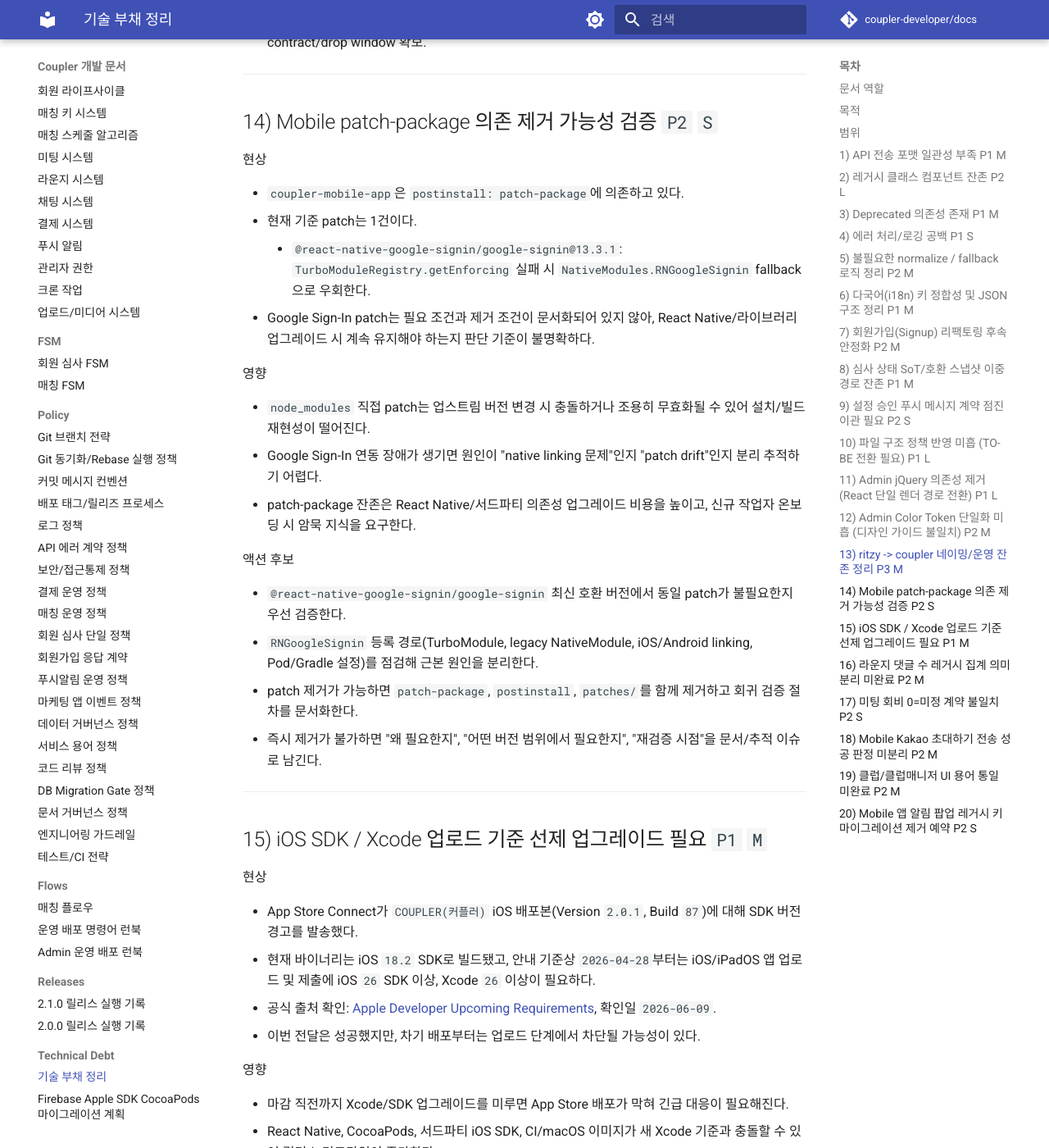
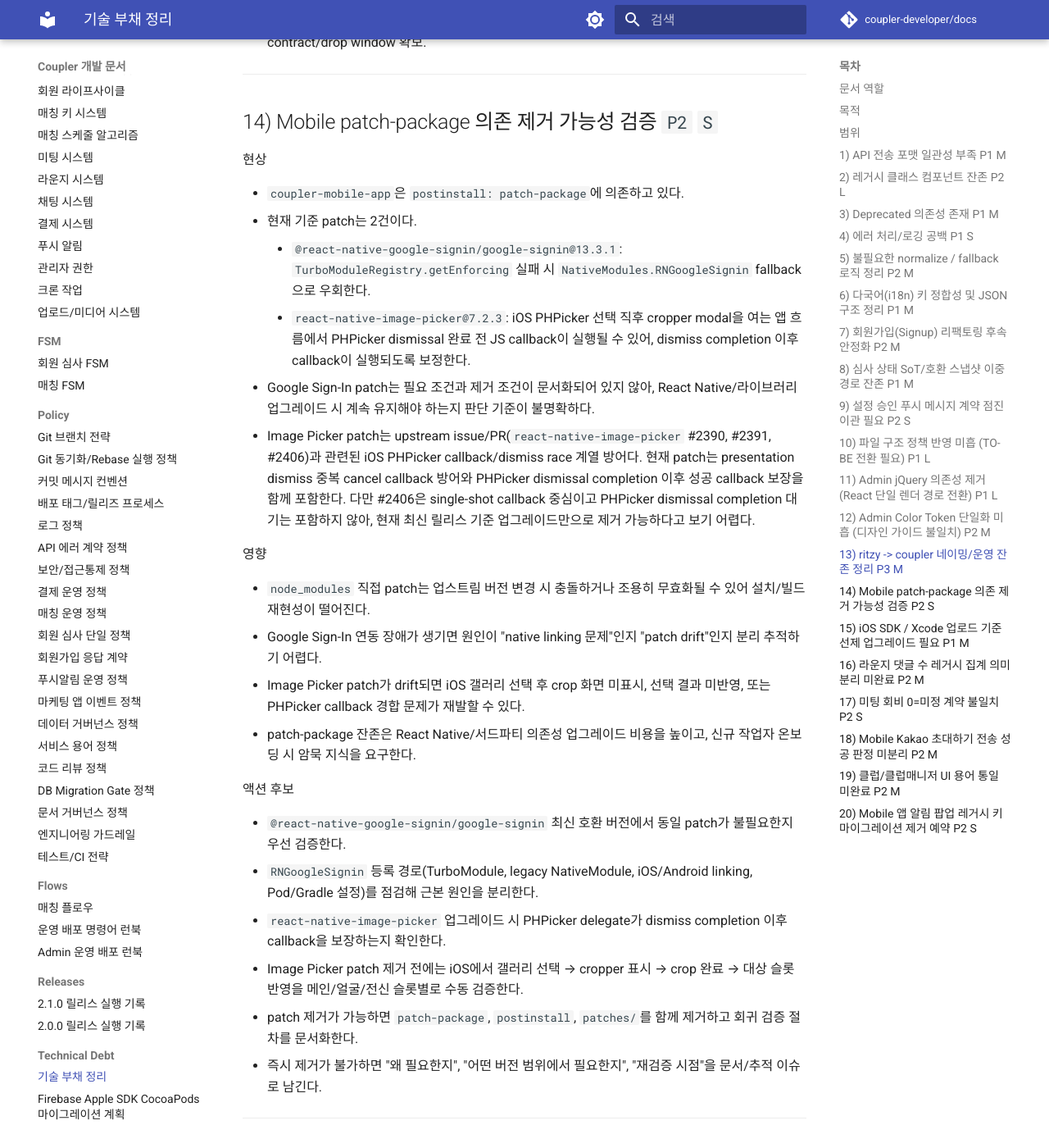
Before and after one commit to coupler-developer/docs, an MkDocs documentation site: the page built from content/technical-debt/technical-debt.md, in a window 1280 px wide and 1400 px high, scrolled down 9267 px. Shown: the whole window at 82% size. Built offline with MkDocs 1.6.1 and Material for MkDocs 9.7.7, drawn with Linux system fonts in a browser that asks for light colours; comment, search, counter and statistics services are not loaded.

Commit message:
docs: image picker patch 부채 기록
Changes:
- patch-package 기술부채 항목에 react-native-image-picker@7.2.3 patch 추가
- iOS PHPicker dismiss/callback 경합과 업그레이드 시 재검증 기준 기록

Tests:
- Python 3.11 우선 PATH로 yarn validate:docs 통과

```diff
--- a/content/technical-debt/technical-debt.md
+++ b/content/technical-debt/technical-debt.md
@@ -322,20 +322,25 @@
 현상
 
 - `coupler-mobile-app`은 `postinstall: patch-package`에 의존하고 있다.
-- 현재 기준 patch는 1건이다.
+- 현재 기준 patch는 2건이다.
     - `@react-native-google-signin/google-signin@13.3.1`: `TurboModuleRegistry.getEnforcing` 실패 시 `NativeModules.RNGoogleSignin` fallback으로 우회한다.
+    - `react-native-image-picker@7.2.3`: iOS PHPicker 선택 직후 cropper modal을 여는 앱 흐름에서 PHPicker dismissal 완료 전 JS callback이 실행될 수 있어, dismiss completion 이후 callback이 실행되도록 보정한다.
 - Google Sign-In patch는 필요 조건과 제거 조건이 문서화되어 있지 않아, React Native/라이브러리 업그레이드 시 계속 유지해야 하는지 판단 기준이 불명확하다.
+- Image Picker patch는 upstream issue/PR(`react-native-image-picker` #2390, #2391, #2406)과 관련된 iOS PHPicker callback/dismiss race 계열 방어다. 현재 patch는 presentation dismiss 중복 cancel callback 방어와 PHPicker dismissal completion 이후 성공 callback 보장을 함께 포함한다. 다만 #2406은 single-shot callback 중심이고 PHPicker dismissal completion 대기는 포함하지 않아, 현재 최신 릴리스 기준 업그레이드만으로 제거 가능하다고 보기 어렵다.
 
 영향
 
 - `node_modules` 직접 patch는 업스트림 버전 변경 시 충돌하거나 조용히 무효화될 수 있어 설치/빌드 재현성이 떨어진다.
 - Google Sign-In 연동 장애가 생기면 원인이 "native linking 문제"인지 "patch drift"인지 분리 추적하기 어렵다.
+- Image Picker patch가 drift되면 iOS 갤러리 선택 후 crop 화면 미표시, 선택 결과 미반영, 또는 PHPicker callback 경합 문제가 재발할 수 있다.
 - patch-package 잔존은 React Native/서드파티 의존성 업그레이드 비용을 높이고, 신규 작업자 온보딩 시 암묵 지식을 요구한다.
 
 액션 후보
 
 - `@react-native-google-signin/google-signin` 최신 호환 버전에서 동일 patch가 불필요한지 우선 검증한다.
 - `RNGoogleSignin` 등록 경로(TurboModule, legacy NativeModule, iOS/Android linking, Pod/Gradle 설정)를 점검해 근본 원인을 분리한다.
+- `react-native-image-picker` 업그레이드 시 PHPicker delegate가 dismiss completion 이후 callback을 보장하는지 확인한다.
+- Image Picker patch 제거 전에는 iOS에서 갤러리 선택 → cropper 표시 → crop 완료 → 대상 슬롯 반영을 메인/얼굴/전신 슬롯별로 수동 검증한다.
 - patch 제거가 가능하면 `patch-package`, `postinstall`, `patches/`를 함께 제거하고 회귀 검증 절차를 문서화한다.
 - 즉시 제거가 불가하면 "왜 필요한지", "어떤 버전 범위에서 필요한지", "재검증 시점"을 문서/추적 이슈로 남긴다.
 
```
